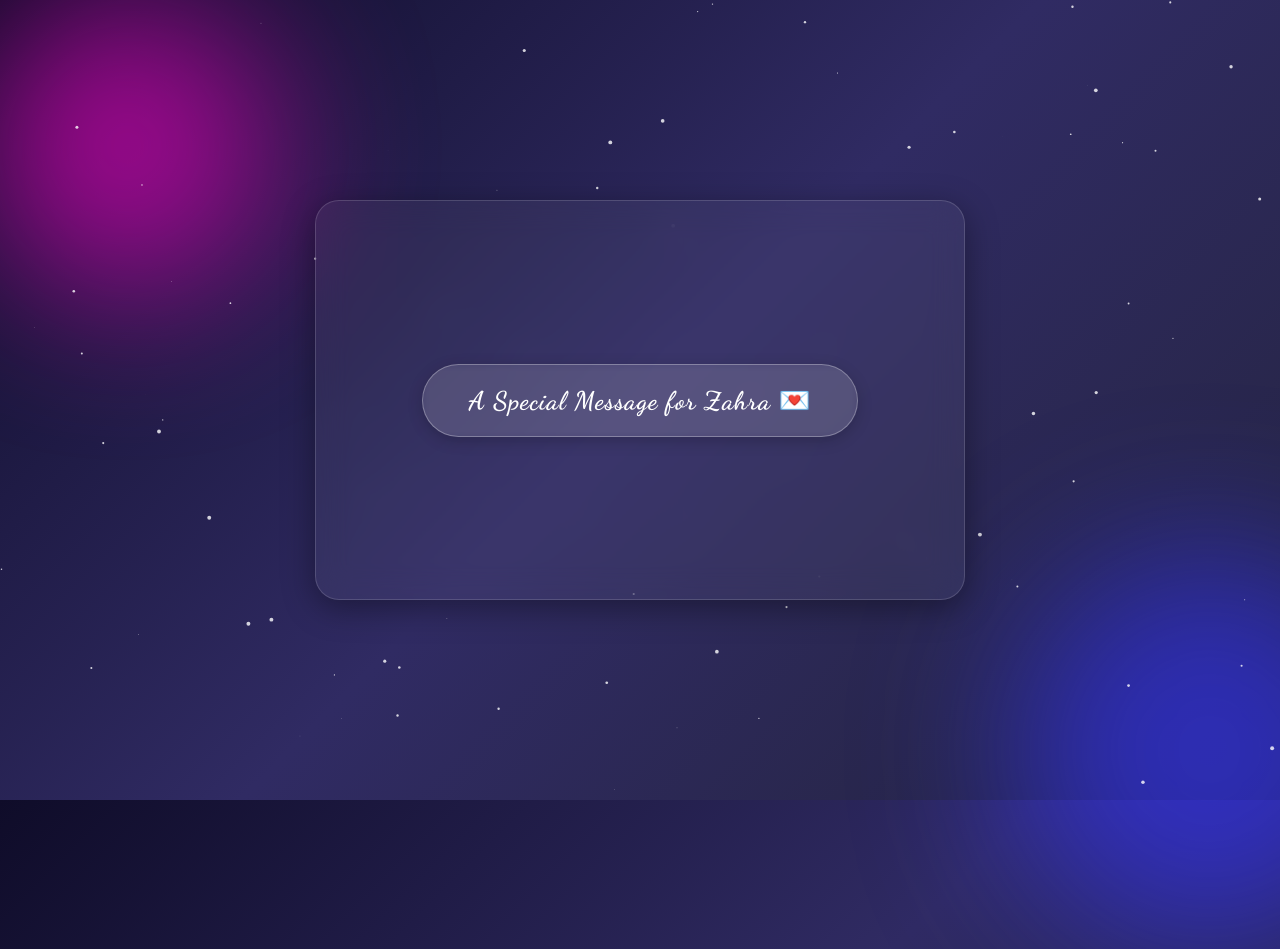
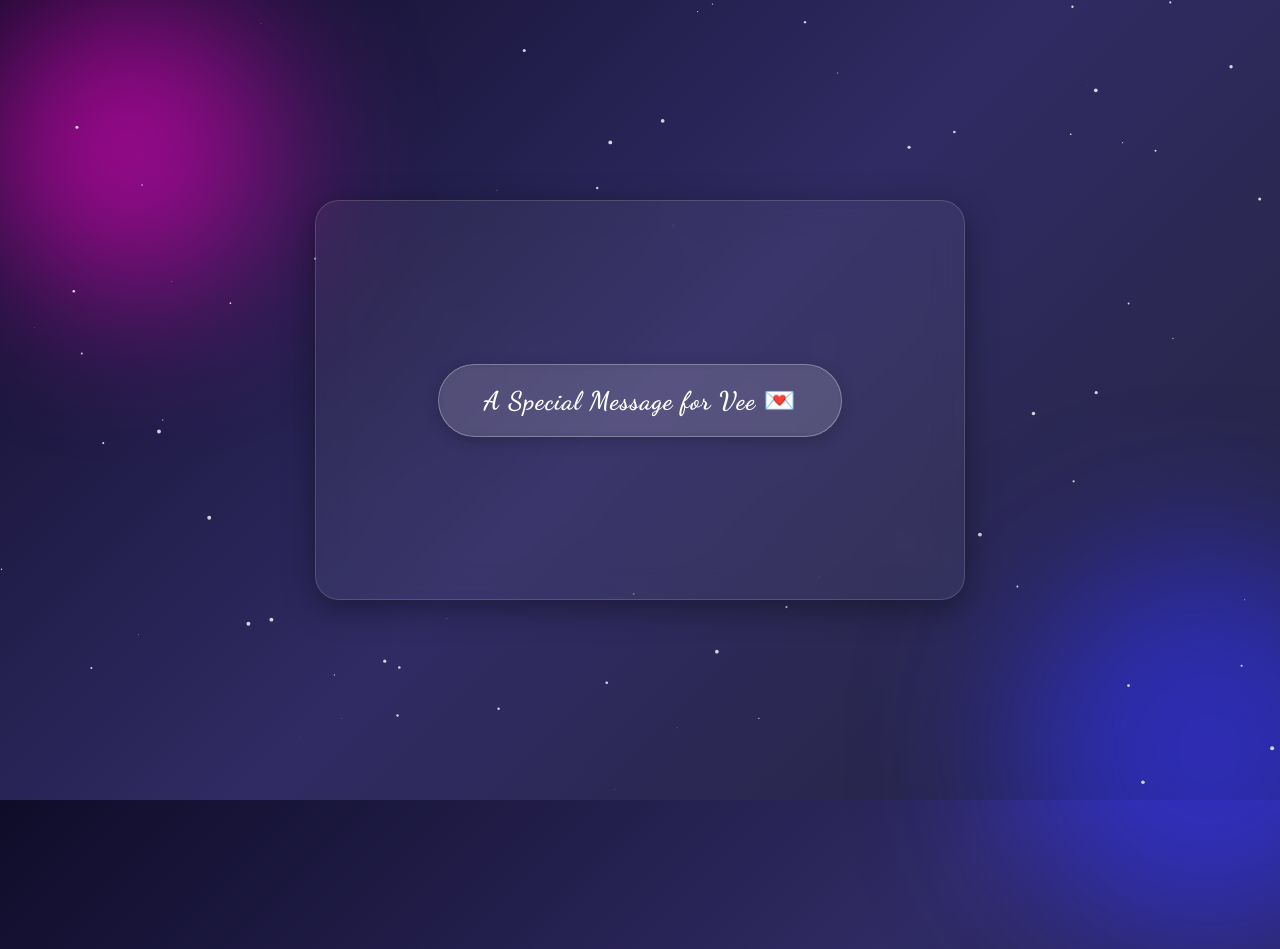
Before and after one commit to sph3233382025-sketch/Zahra, a Flask app: page / in a window 1280 px wide; the page is wider, and only the part inside the window is pictured. Run offline with Flask 3, Linux system fonts and the light colour scheme.

Commit message:
Update birthday message for Vee

```diff
--- a/templates/index.html
+++ b/templates/index.html
@@ -180,7 +180,7 @@
     <canvas id="canvas"></canvas>
 
     <div class="glass-card">
-        <button id="open-btn">A Special Message for Zahra 💌</button>
+        <button id="open-btn">A Special Message for Vee 💌</button>
 
         <div id="message-area">
             <div id="text-container"></div>
@@ -190,21 +190,21 @@
 
     <script>
         const messages = [
-            "Assalamu Alaikum, Birthday Girl 🌙",
-            "Me as a developer, I wanted to wish you in a very unique way. 💻✨",
-            "I was panic-Googling 'Best Gifts for Zahra'...",
+            "Hellow!, Birthday Girl 🌙",
+            "I wanted to wish you in a very unique way. 💻✨",
+            "I was panic-Googling 'Best Gifts for Vee'...",
             "But Google just said: 'She's already perfect, good luck buddy.' 🤷‍♂️😂",
             "So I thought about getting you a mirror...",
             "But that seemed dangerous...",
             "You might get lost staring at something so beautiful. 😉",
-            "Happy Birthday, <span class='highlight'>Zahra</span>",
-            "May Allah bless your heart as much as you bless my life.",
-            "(Seriously, stop smiling at the screen, you're making me blush too).",
+            "Happy Birthday, <span class='highlight'>Lav</span>",
+            "May  God bless your heart as much as you bless my life.",
+            "Seriously, stop smiling at the screen, you're making me blush too.",
             "From yours truly,",
-            "<span class='highlight'>Qassim</span>",
+            "<span class='highlight'>Jeff</span>",
             "Okay... wacha niache jokes😂",
             "Happiest of Birthdays to the most amazing person I know! 🎉🎂",
-            "Zahra… I don’t know what you think you’re doing to me",
+            "Vee I don’t know what you think you’re doing to me",
             " but every time I see ur text",
             "my whole mood just melts in the best way.",
             "You’ve got this gentle kind of magic that makes me smile and...",
@@ -221,7 +221,7 @@
             "and the....",
             "waah nimekua poet😂",
             "anyway...",
-            "Happy Birthday, Zahra! 🎉🎂🎈",
+            "Happy Birthday, Vee! 🎉🎂🎈",
             "the end. ❤️"
         ];
 
```
